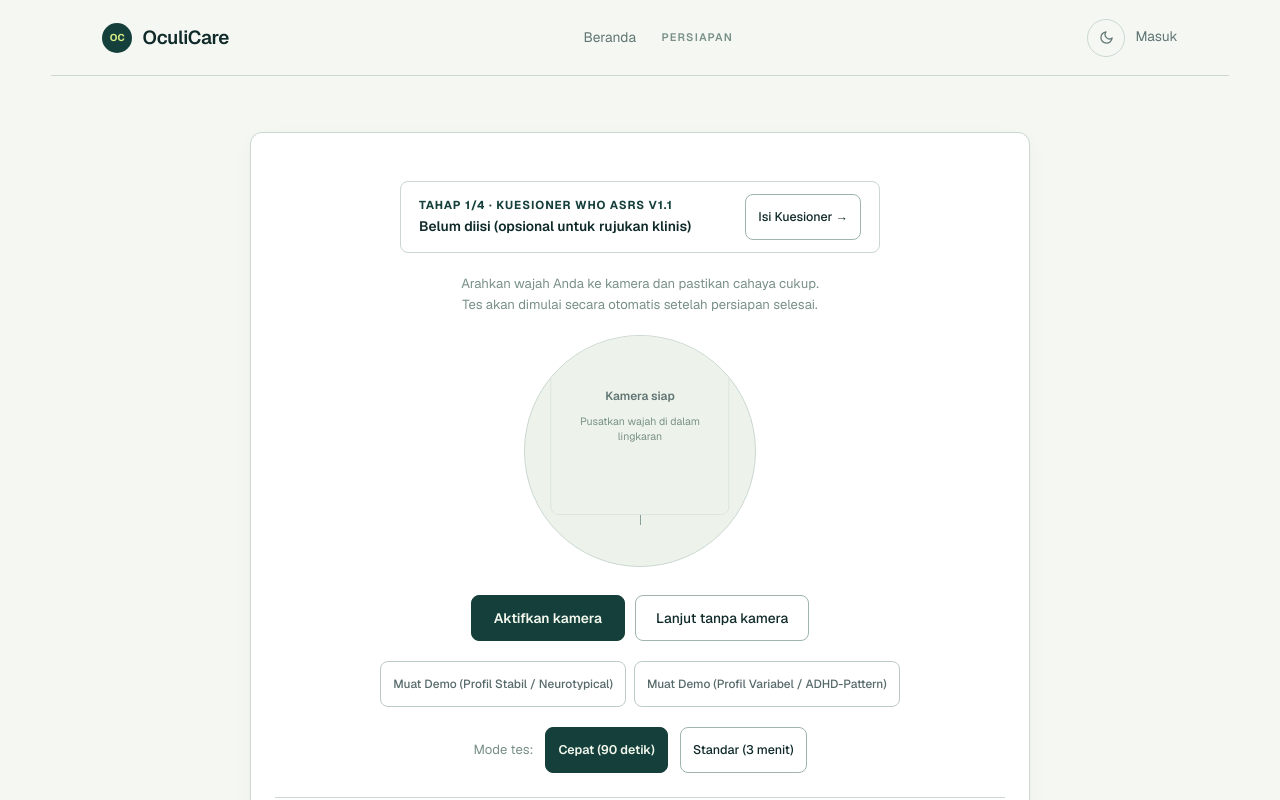
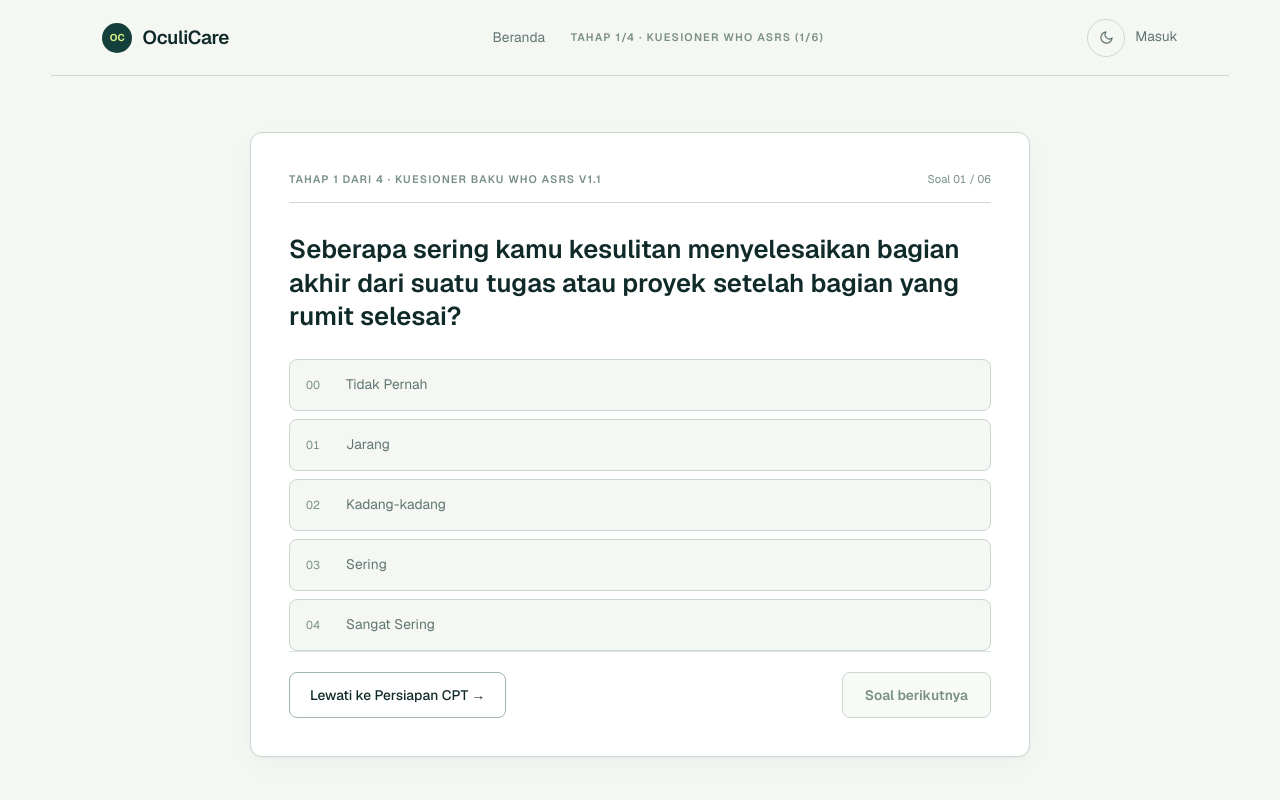
Before and after one commit to Gabby-Hue/ampas, a Next.js app: page /screening in a window 1280 px wide. Shown: the top 800 px of the page. Built offline with nearby package versions, Linux system fonts and the light colour scheme.

Commit message:
feat(screening): start screening directly on WHO ASRS questionnaire as stage 1

```diff
--- a/src/app/screening/page.tsx
+++ b/src/app/screening/page.tsx
@@ -104,7 +104,7 @@ function formatSessionDate(value: number | null) {
 }
 
 export default function ScreeningPage() {
-  const [phase, setPhase] = useState<Phase>("ready");
+  const [phase, setPhase] = useState<Phase>("questionnaire");
   const user = useSyncExternalStore<SafeUser | null>(
     subscribeAuth,
     getActiveUser,
@@ -849,10 +849,10 @@ export default function ScreeningPage() {
           <Link href="/">Beranda</Link>
           <span className="status-pill">
             {phase === "questionnaire"
-              ? `Sesi 1, soal ${asrsStep + 1} dari ${ASRS_QUESTIONS.length}`
+              ? `Tahap 1/4 · Kuesioner WHO ASRS (${asrsStep + 1}/${ASRS_QUESTIONS.length})`
               : phase === "results"
               ? "Ringkasan hasil"
-              : "Persiapan"}
+              : "Tahap 2/4 · Persiapan CPT"}
           </span>
         </div>
         <div className="nav-right-actions">
@@ -868,12 +868,12 @@ export default function ScreeningPage() {
       </nav>
       )}
 
-      {/* STEP 2 (SESI 1): WHO ASRS - Zen Likert Scale 1 Soal per Halaman */}
+      {/* TAHAP 1: WHO ASRS - Zen Likert Scale 1 Soal per Halaman */}
       {phase === "questionnaire" && (
         <section className="lab-viewport">
           <div className="lab-frame">
             <div className="lab-header">
-              <span className="lab-tag">Kuesioner WHO ASRS v1.1</span>
+              <span className="lab-tag">Tahap 1 dari 4 · Kuesioner Baku WHO ASRS v1.1</span>
               <span className="lab-step-indicator">
                 Soal {String(asrsStep + 1).padStart(2, "0")} / {String(ASRS_QUESTIONS.length).padStart(2, "0")}
               </span>
@@ -904,7 +904,7 @@ export default function ScreeningPage() {
                 </button>
               ) : (
                 <button type="button" className="secondary-button" onClick={() => setPhase("ready")}>
-                  Kembali ke persiapan
+                  Lewati ke Persiapan CPT →
                 </button>
               )}
 
```
